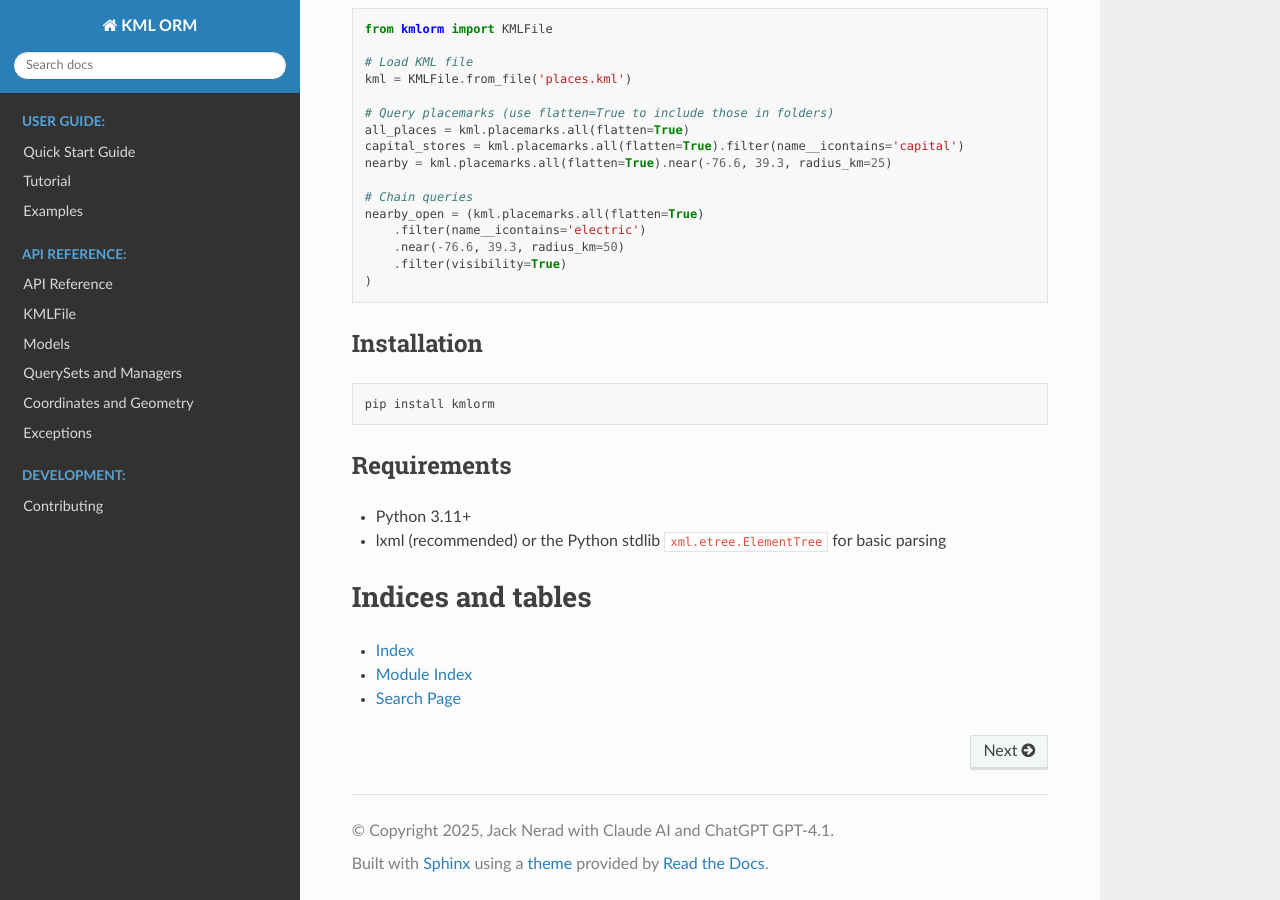
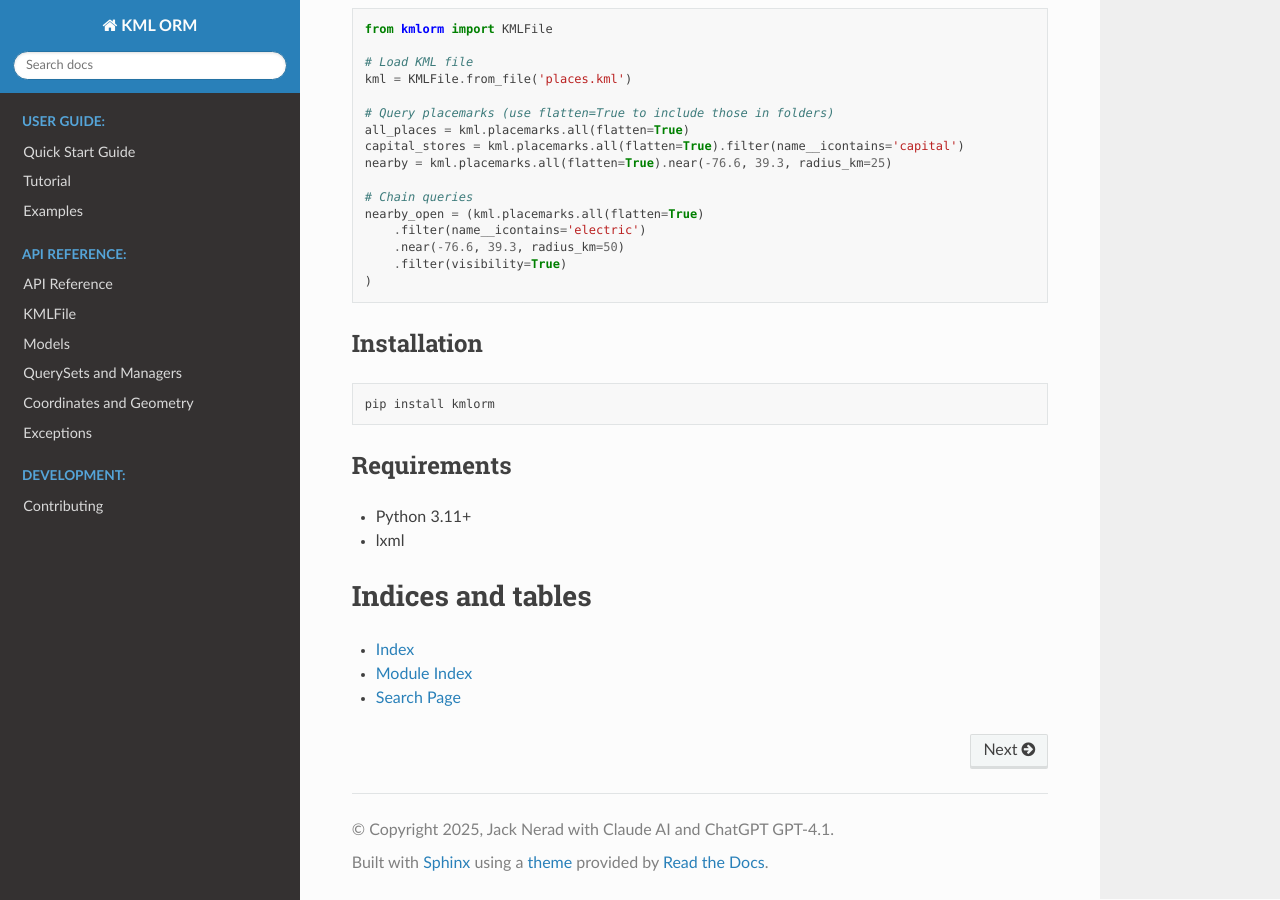
Before and after one commit to stbrie/kmlorm, a Sphinx documentation site: the page built from docs/source/index.rst, in a window 1280 px wide and 900 px high, scrolled down 2690 px. Built offline with Sphinx 7.4.7 and the Read the Docs theme 3.1.0, drawn with Linux system fonts in a browser that asks for light colours.

Commit message:
* Doc-change: fixed general requirements note.

```diff
--- a/docs/source/index.rst
+++ b/docs/source/index.rst
@@ -72,7 +72,7 @@ Requirements
 ------------
 
 * Python 3.11+
-* lxml (recommended) or the Python stdlib ``xml.etree.ElementTree`` for basic parsing
+* lxml
 
 Indices and tables
 ==================
```
Also changed, not shown: README.md (+1 -1 lines).
